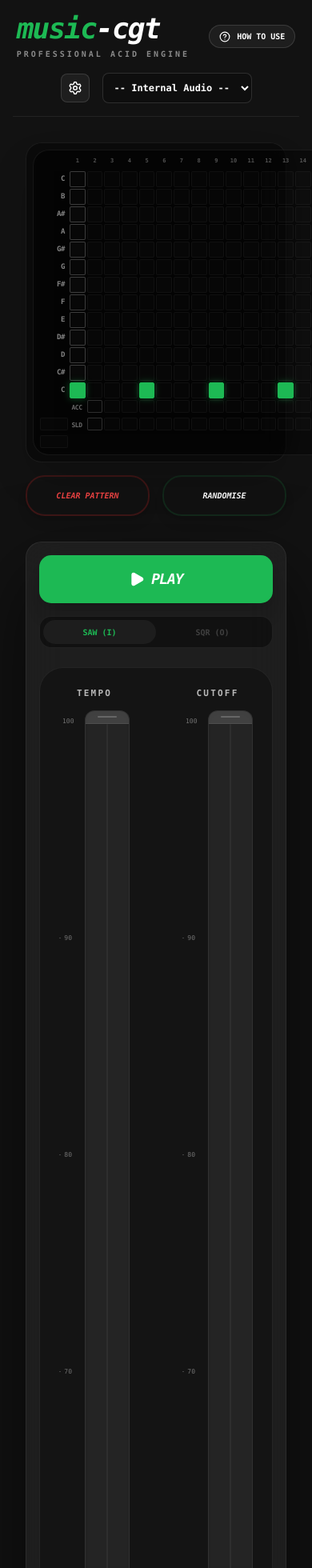
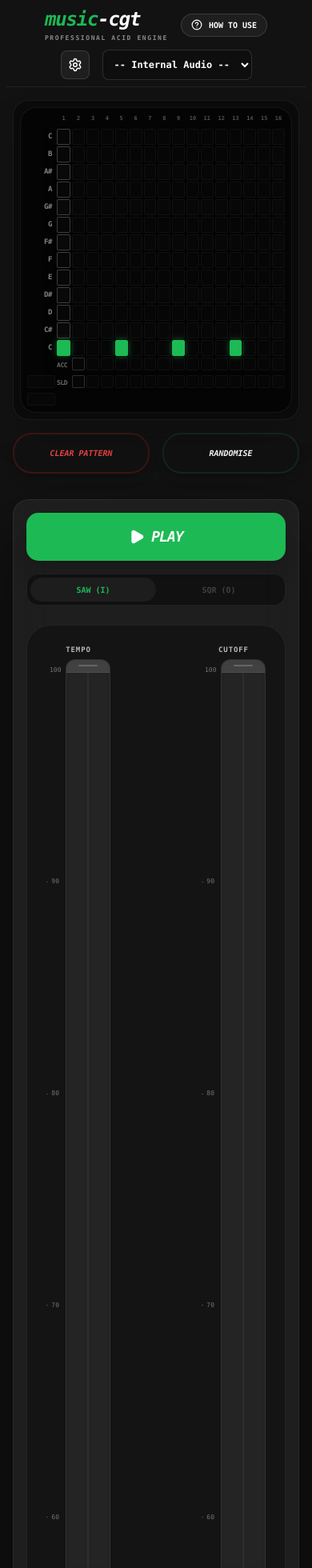
Before and after one commit to tradexy/music-cgt, a React (Vite) app: page / in a window 390 px wide. Shown: the top 1960 px of the page at 80% size. Built offline with nearby package versions, Linux system fonts and the light colour scheme.

Commit message:
Optimize: mobile layout, shrunk title/margins, and compressed sliders

```diff
--- a/App.tsx
+++ b/App.tsx
@@ -194,19 +194,19 @@ function App() {
 
   return (
     <div
-      className="min-h-screen flex flex-col items-center p-4 md:p-8 transition-colors duration-500 overflow-y-auto"
+      className="min-h-screen flex flex-col items-center p-2 md:p-8 transition-colors duration-500 overflow-x-hidden"
       style={{ backgroundColor: backdropColor }}
       onScrollCapture={() => setHasScrolled(true)}
     >
 
       {/* Header */}
-      <div className="w-full max-w-7xl mb-8 flex flex-col md:flex-row justify-between items-center md:items-end border-b pb-4 shrink-0 gap-4" style={{ borderColor: `${textColor}11` }}>
-        <div className="flex items-center gap-6">
+      <div className="w-full max-w-7xl mb-4 md:mb-8 flex flex-col md:flex-row justify-between items-center md:items-end border-b pb-2 md:pb-4 shrink-0 gap-2 md:gap-4" style={{ borderColor: `${textColor}11` }}>
+        <div className="flex items-center gap-4 md:gap-6">
           <div>
-            <h1 className="text-4xl md:text-5xl font-black tracking-tighter italic" style={{ color: primaryColor }}>
+            <h1 className="text-2xl md:text-5xl font-black tracking-tighter italic" style={{ color: primaryColor }}>
               music<span style={{ color: textColor }}>-cgt</span>
             </h1>
-            <p className="text-[10px] mt-1 uppercase tracking-[0.3em] font-black opacity-50" style={{ color: textColor }}>Professional Acid Engine</p>
+            <p className="text-[8px] md:text-[10px] mt-0.5 md:mt-1 uppercase tracking-[0.2em] md:tracking-[0.3em] font-black opacity-50" style={{ color: textColor }}>Professional Acid Engine</p>
           </div>
 
           <button
@@ -334,13 +334,13 @@ function App() {
       }
 
       {/* Main Grid: Stacks on Mobile, Side-by-side on Desktop */}
-      <div className="w-full max-w-[1600px] grid grid-cols-1 lg:grid-cols-[1.5fr_1fr] gap-4 md:gap-6 flex-1 mb-8 px-4">
+      <div className="w-full max-w-[1600px] grid grid-cols-1 lg:grid-cols-[1.5fr_1fr] flex-1 mb-4 md:mb-8 px-2 md:px-4 gap-4">
 
         {/* Left Column: Sequencer */}
         <div className="flex flex-col gap-4 md:gap-6 min-h-0">
           <div className="bg-black/40 p-2 md:p-4 rounded-[20px] md:rounded-[30px] border shadow-2xl backdrop-blur-md flex flex-col min-h-0" style={{ borderColor: `${textColor}11` }}>
             <div className="md:pr-2">
-              <div className="min-w-[400px] md:min-w-0">
+              <div className="w-full">
                 <SequencerGrid
                   steps={state.steps}
                   currentStep={state.currentStep}
@@ -473,7 +473,7 @@ function App() {
       />
 
       {/* Footer */}
-      <div className="py-10 flex flex-col items-center gap-4 text-[9px] font-black tracking-[0.3em] uppercase opacity-40 shrink-0" style={{ color: textColor }}>
+      <div className="py-2 md:py-10 flex flex-col items-center gap-2 md:gap-4 text-[8px] md:text-[9px] font-black tracking-[0.2em] md:tracking-[0.3em] uppercase opacity-40 shrink-0" style={{ color: textColor }}>
         <div className="flex flex-wrap justify-center items-center gap-4 md:gap-6">
           <span>Web Audio 3.3</span>
           <div className="w-1.5 h-1.5 rounded-full" style={{ backgroundColor: textColor }}></div>
--- a/components/VerticalSlider.tsx
+++ b/components/VerticalSlider.tsx
@@ -31,15 +31,15 @@ export const VerticalSlider: React.FC<VerticalSliderProps> = ({
   }
 
   return (
-    <div className="flex flex-col items-center gap-3 group h-full select-none min-h-[250px] mb-4 overflow-hidden">
+    <div className="flex flex-col items-center gap-1 md:gap-3 group h-full select-none min-h-[160px] md:min-h-[250px] mb-2 md:mb-4 overflow-hidden">
       <div
-        className="text-[11px] font-black uppercase tracking-[0.2em] opacity-70"
+        className="text-[9px] md:text-[11px] font-black uppercase tracking-[0.1em] md:tracking-[0.2em] opacity-70"
         style={{ color: textColor }}
       >
         {label}
       </div>
 
-      <div className="relative flex-1 flex gap-4 h-full min-h-0">
+      <div className="relative flex-1 flex gap-2 md:gap-4 h-full min-h-0">
         {/* Measures (Tick Marks) */}
         <div className="relative w-4 h-full flex flex-col justify-between py-2 text-[8px] font-mono">
           {ticks.reverse().map(t => (
```
